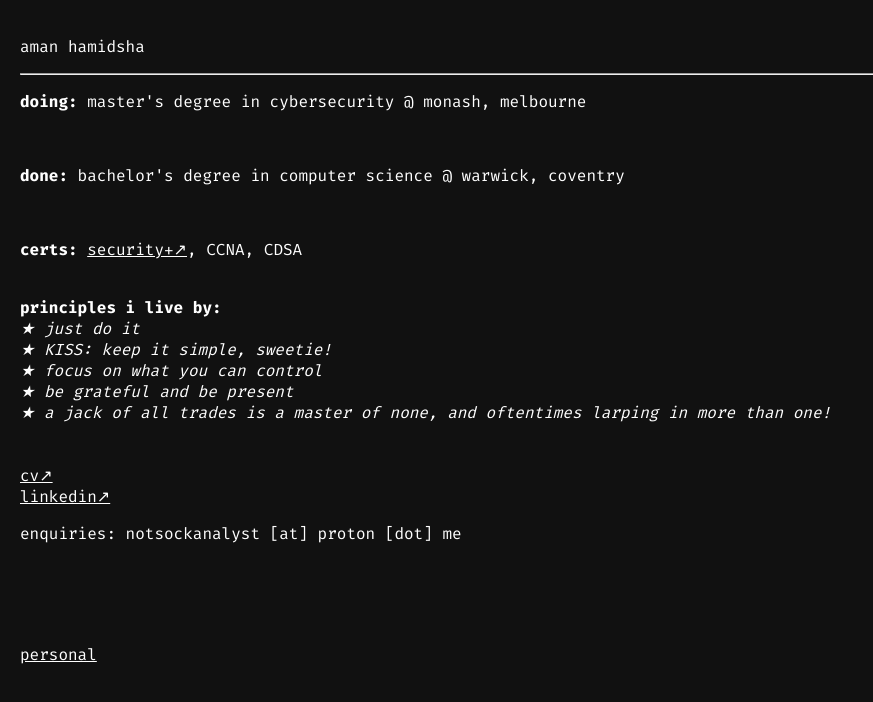
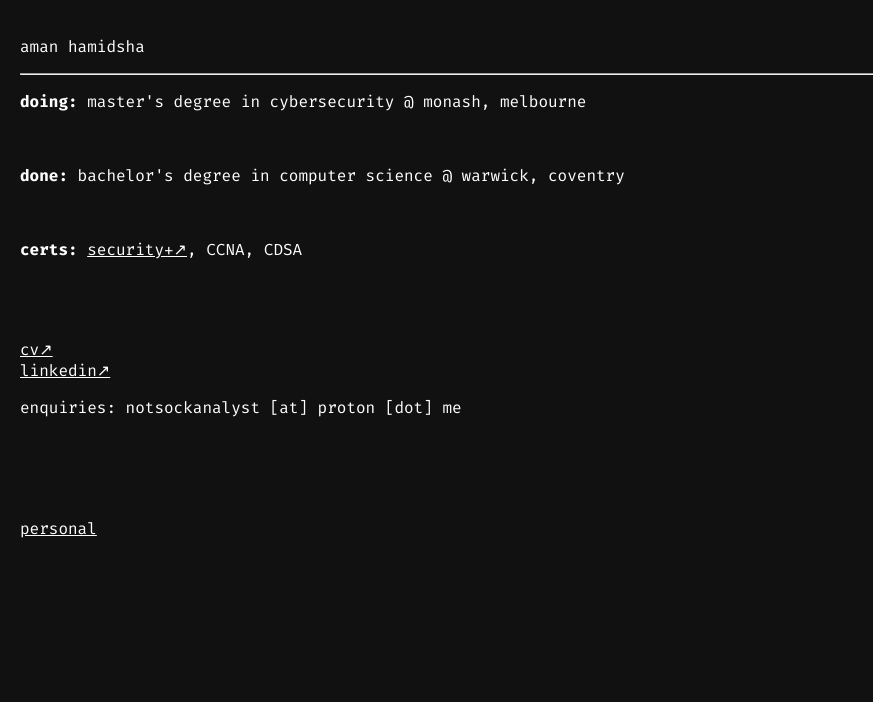
Before and after one commit to aman-hamidsha/mywebsite, a plain HTML site: page index.html in a window 1280 px wide. Shown: the whole page, without its empty margins (0-873 px from the left). Drawn offline with Linux system fonts and the light colour scheme.

Commit message:
Update index.html

```diff
--- a/index.html
+++ b/index.html
@@ -26,18 +26,6 @@
         <strong>certs: </strong><a href="https://www.credly.com/badges/f44c104f-73b2-4913-a7d0-19a10e69f459/public_url" target="_blank">security+↗</a>, CCNA, CDSA
     </p>
     <br>
-    <b>principles i live by:</b>
-    <br>
-    <i>★ just do it</i>
-    <br>
-    <i>★ KISS: keep it simple, sweetie!</i>
-    <br>
-    <i>★ focus on what you can control</i>
-    <br>
-    <i>★ be grateful and be present</i>
-    <br>
-    <i>★ a jack of all trades is a master of none, and oftentimes larping in more than one!</i>
-    <br>
     <br/><br/>
     <a href="mycv_1.pdf" target="_blank">cv↗</a>
     <br/>
```
